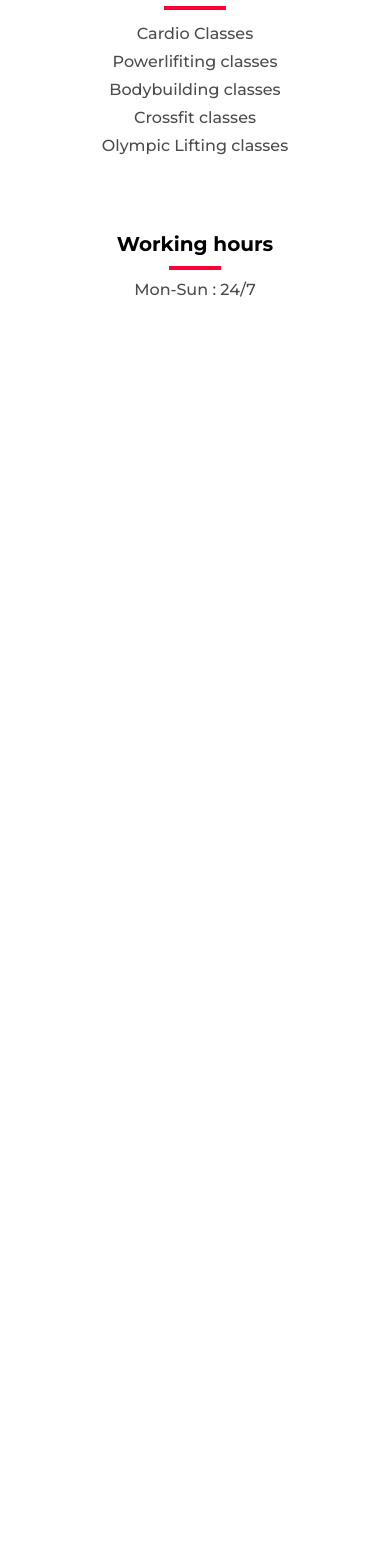
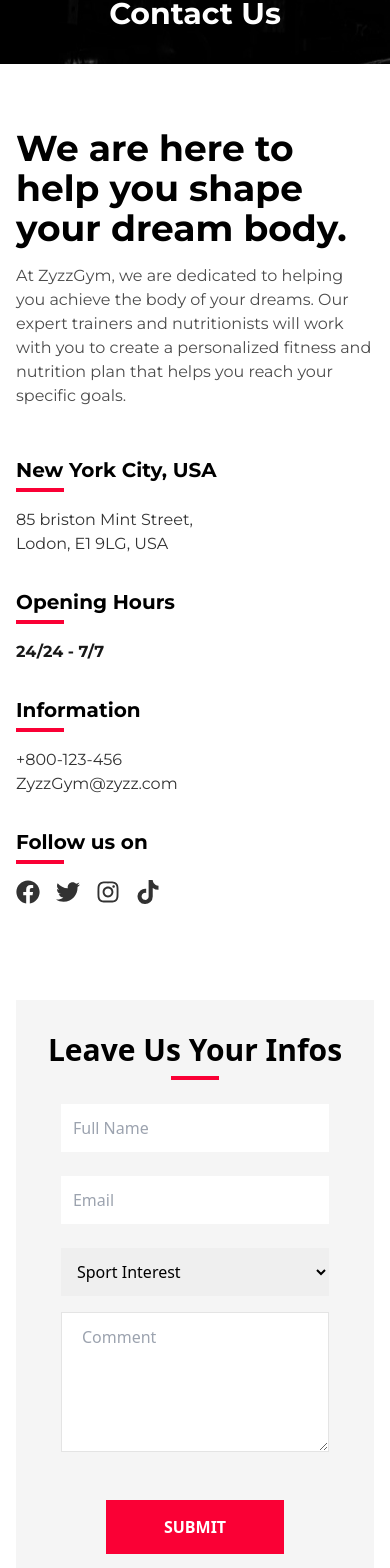
Before and after one commit to Pir4a/gym-website, a React (Vite) app: page /contact in a window 390 px wide. Shown: the part 274-1842 px from the top of the page. Before the commit the page ends 844 px from the top, so only its background shows below. Built offline with nearby package versions, Linux system fonts and the light colour scheme.

Commit message:
mobile done

```diff
--- a/src/App.tsx
+++ b/src/App.tsx
@@ -10,6 +10,7 @@ import Schedule from "./Pages/Schedule"
 import BlogPage from "./Pages/BlogPage"
 import PricingPage from "./Pages/PricingPage"
 import ClassesPage from "./Pages/ClassesPage"
+import ContactUs from "./Pages/ContactUs"
 
 function App() {
   return (
@@ -23,6 +24,7 @@ function App() {
         <Route path="/blog" element={<BlogPage />} />
         <Route path="/pricing" element={<PricingPage />} />
         <Route path="/classes" element={<ClassesPage />} />
+        <Route path="/contact" element={<ContactUs />} />
       </Routes>
       <Footer />
     </>
--- /dev/null
+++ b/src/Pages/ContactUs.tsx
@@ -0,0 +1,92 @@
+import { FaFacebook, FaInstagram, FaTiktok, FaTwitter } from "react-icons/fa"
+import Heroes from "../Components/Heroes"
+
+function ContactUs() {
+  return (
+    <>
+      <Heroes hero={"Contact Us"} />
+      <div className="flex flex-col py-16 gap-4 font-Montserrat">
+        <div className="flex flex-col gap-4">
+          <h3 className="text-4xl font-semibold px-4">
+            We are here to help you shape your dream body.
+          </h3>
+          <p className="opacity-70 px-4">
+            At ZyzzGym, we are dedicated to helping you achieve the body of your
+            dreams. Our expert trainers and nutritionists will work with you to
+            create a personalized fitness and nutrition plan that helps you
+            reach your specific goals.
+          </p>
+        </div>
+        <div className="flex flex-col px-4">
+          <div className="flex flex-col pt-8">
+            <h4 className="font-semibold text-xl pb-1">New York City, USA</h4>{" "}
+            <span className="h-1 bg-brightred w-12 z-10 "></span>
+            <p className="pt-4 pb-8 opacity-80">
+              85 briston Mint Street,
+              <br />
+              Lodon, E1 9LG, USA
+            </p>
+          </div>
+          <div className="flex flex-col">
+            <h4 className="font-semibold text-xl pb-1">Opening Hours</h4>
+            <span className="h-1 bg-brightred w-12 z-10 "></span>
+            <p className="pt-4 pb-8 opacity-90  font-bold">24/24 - 7/7</p>
+          </div>
+          <div className="flex flex-col">
+            <h4 className="font-semibold text-xl pb-1">Information</h4>
+            <span className="h-1 bg-brightred w-12 z-10 "></span>
+            <p className="pt-4 pb-8 opacity-80">
+              +800-123-456
+              <br />
+              ZyzzGym@zyzz.com
+            </p>
+          </div>
+          <div className="flex flex-col">
+            <h4 className="font-semibold text-xl pb-1">Follow us on</h4>
+            <span className="h-1 bg-brightred w-12 z-10 "></span>
+
+            <p className="pt-4 pb-8 opacity-80 flex gap-4">
+              <FaFacebook className="size-6" /> <FaTwitter className="size-6" />{" "}
+              <FaInstagram className="size-6" /> <FaTiktok className="size-6" />
+            </p>
+          </div>
+        </div>
+      </div>
+      <div className="flex flex-col items-center mx-auto w-">
+        <form className="w-11/12 bg-neutral-100 flex flex-col items-center py-8 gap-4">
+          <h3 className="text-3xl font-bold">Leave Us Your Infos</h3>
+          <span className="h-1 bg-brightred w-12 z-10 -mt-2 "></span>
+          <input
+            type="text"
+            placeholder="Full Name"
+            className="w-3/4 p-3 mt-2"
+          />
+          <input type="email" placeholder="Email" className="w-3/4 p-3 mt-2" />
+          <select className="w-3/4 p-3 mt-2">
+            <option>Sport Interest</option>
+            <option>Bodybuilding</option>
+            <option>Boxing</option>
+            <option>Running</option>
+            <option>Fitness</option>
+            <option>Yoga</option>
+            <option>Street Workout</option>
+            <option>Karate</option>
+            <option>Meditation</option>
+          </select>
+          <textarea
+            placeholder="Comment"
+            className="w-3/4 py-[12px] px-[20px] min-h-[140px] border border-solid border-[#e4e4e4] outline-none mb-8"
+          ></textarea>
+          <button
+            type="submit"
+            className="text-white bg-brightred w-1/2 py-[15px] px-[30px] font-bold "
+          >
+            SUBMIT
+          </button>
+        </form>
+      </div>
+    </>
+  )
+}
+
+export default ContactUs
```
